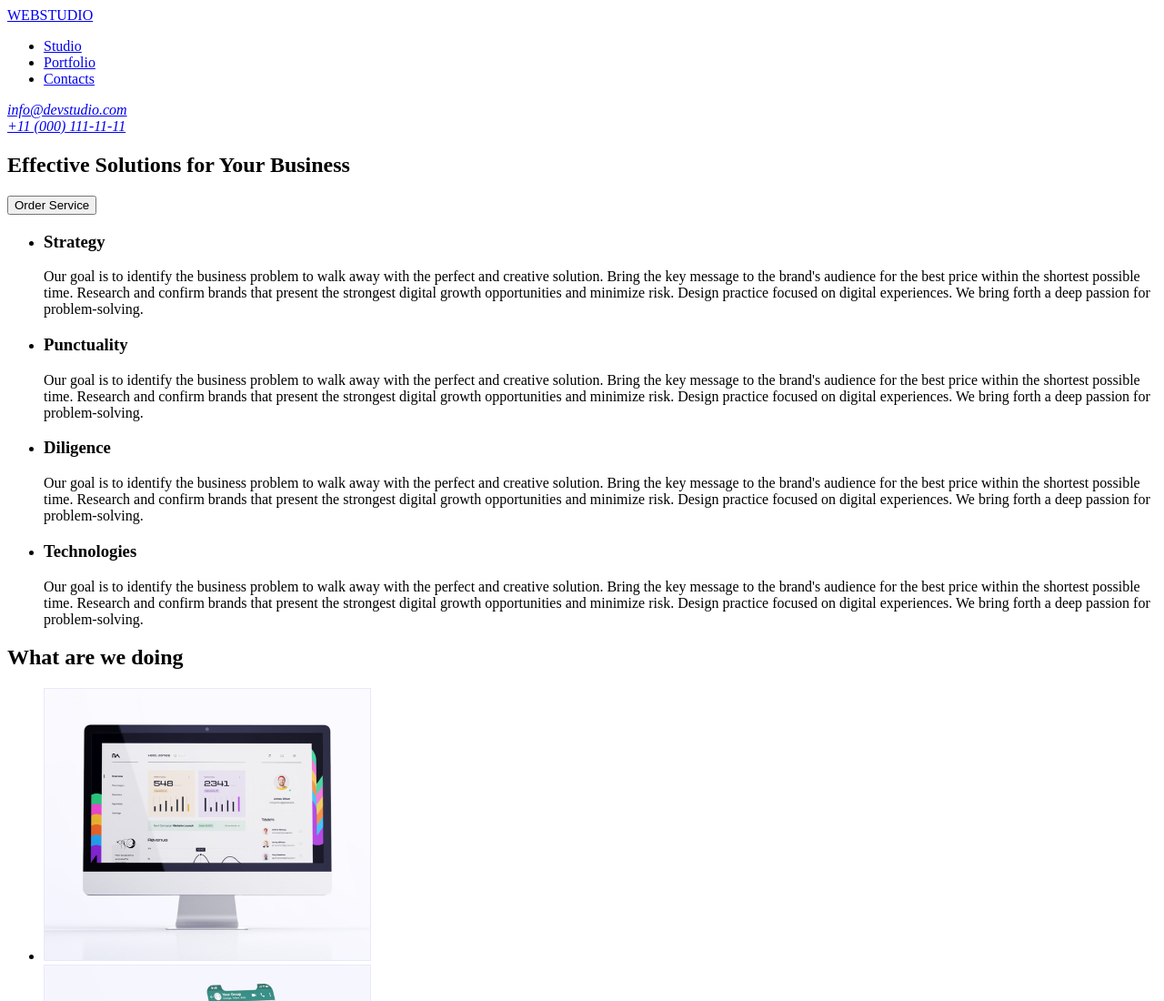
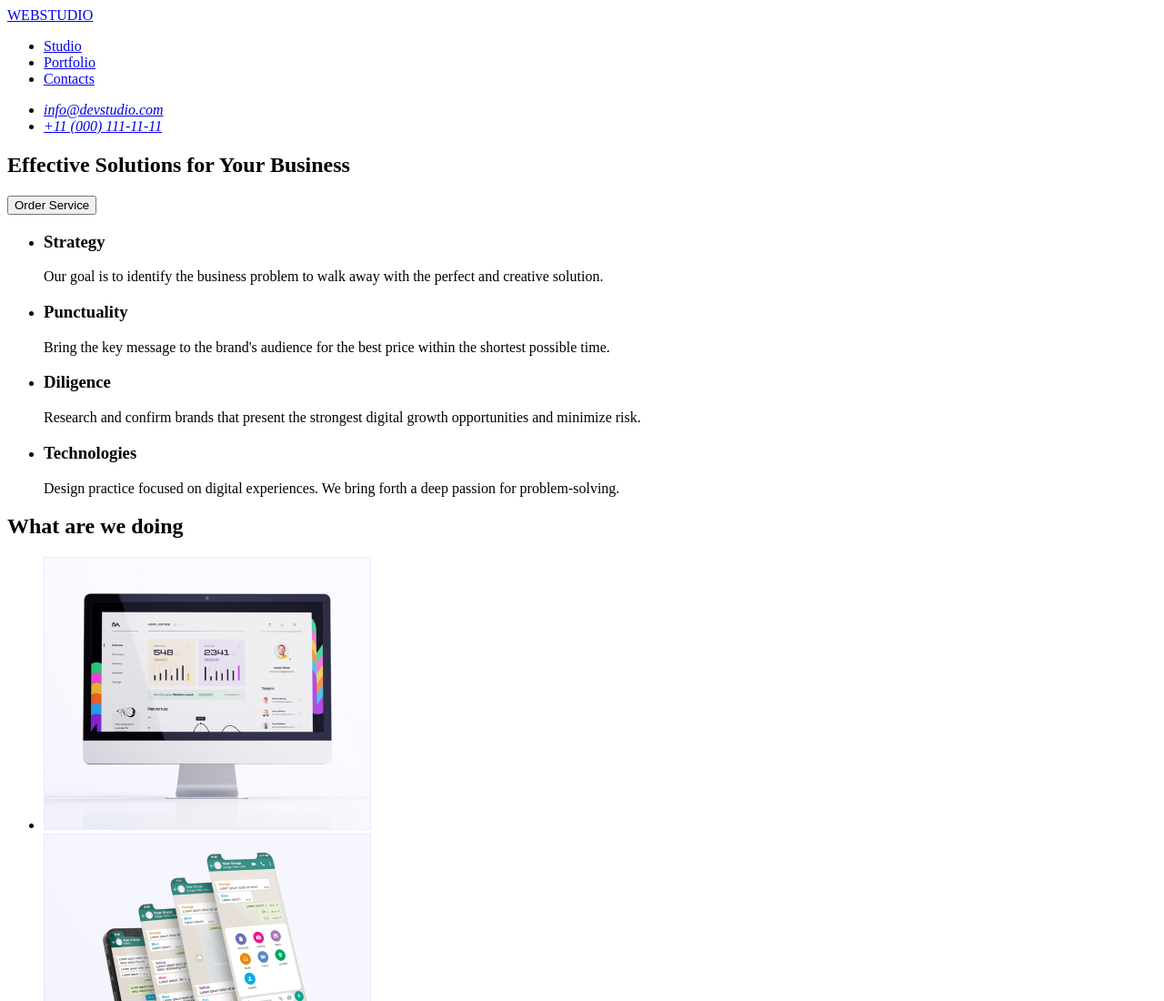
Before and after one commit to nickunderhill/goit-markup-hw-01, a plain HTML site: page index.html in a window 1280 px wide. Shown: the top 1100 px of the page at 91% size. Drawn offline with Linux system fonts and the light colour scheme.

Commit message:
fix comments

```diff
--- a/index.html
+++ b/index.html
@@ -11,7 +11,7 @@
     <!-- #region Header -->
     <header>
         <nav>
-            <a href="./">WEBSTUDIO</a>
+            <a href="./index.html">WEBSTUDIO</a>
             <ul>
                 <li>
                     <a href="#">Studio</a>
@@ -26,8 +26,10 @@
         </nav>
 
         <address>
-            <a href="mailto:info@devstudio.com">info@devstudio.com</a><br />
-            <a href="tel:+110001111111">+11 (000) 111-11-11</a><br />
+            <ul>
+                <li><a href="mailto:info@devstudio.com">info@devstudio.com</a></li>
+                <li><a href="tel:+110001111111">+11 (000) 111-11-11</a></li>
+            </ul>
         </address>
     </header>
     <!-- #endregion -->
@@ -46,48 +48,28 @@
                 <li>
                     <h3>Strategy</h3>
                     <p>
-                        Our goal is to identify the business problem to walk away with the
-                        perfect and creative solution. Bring the key message to the
-                        brand's audience for the best price within the shortest possible
-                        time. Research and confirm brands that present the strongest
-                        digital growth opportunities and minimize risk. Design practice
-                        focused on digital experiences. We bring forth a deep passion for
-                        problem-solving.
+                        Our goal is to identify the business problem to walk away with the perfect and creative
+                        solution.
                     </p>
                 </li>
                 <li>
                     <h3>Punctuality</h3>
                     <p>
-                        Our goal is to identify the business problem to walk away with the
-                        perfect and creative solution. Bring the key message to the
-                        brand's audience for the best price within the shortest possible
-                        time. Research and confirm brands that present the strongest
-                        digital growth opportunities and minimize risk. Design practice
-                        focused on digital experiences. We bring forth a deep passion for
-                        problem-solving.
+                        Bring the key message to the brand's audience for the best price within the shortest possible
+                        time.
                     </p>
                 </li>
                 <li>
                     <h3>Diligence</h3>
                     <p>
-                        Our goal is to identify the business problem to walk away with the
-                        perfect and creative solution. Bring the key message to the
-                        brand's audience for the best price within the shortest possible
-                        time. Research and confirm brands that present the strongest
-                        digital growth opportunities and minimize risk. Design practice
-                        focused on digital experiences. We bring forth a deep passion for
-                        problem-solving.
+                        Research and confirm brands that present the strongest digital growth opportunities and minimize
+                        risk.
                     </p>
                 </li>
                 <li>
                     <h3>Technologies</h3>
                     <p>
-                        Our goal is to identify the business problem to walk away with the
-                        perfect and creative solution. Bring the key message to the
-                        brand's audience for the best price within the shortest possible
-                        time. Research and confirm brands that present the strongest
-                        digital growth opportunities and minimize risk. Design practice
-                        focused on digital experiences. We bring forth a deep passion for
+                        Design practice focused on digital experiences. We bring forth a deep passion for
                         problem-solving.
                     </p>
                 </li>
@@ -145,7 +127,7 @@
         <!-- #endregion -->
 
         <footer>
-            <a href="./">WEBSTUDIO</a>
+            <a href="./index.html">WEBSTUDIO</a>
             <p>
                 Increase the flow of customers and sales for your business with
                 digital marketing & growth solutions.
```
